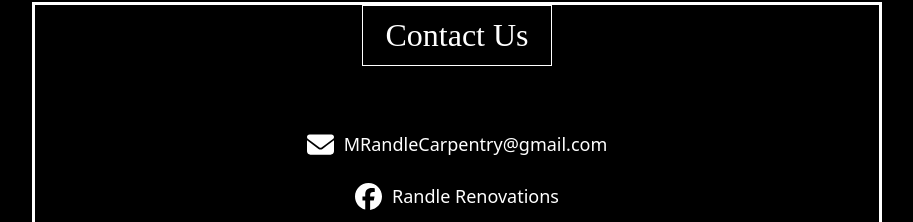
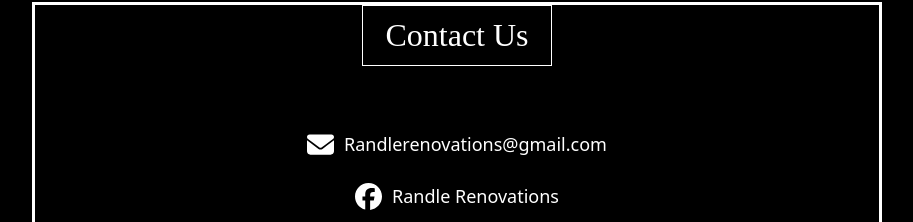
Before and after one commit to jeffbenak/Randle-Renovations, a React (Vite) app: page / in a window 1280 px wide. Shown: the part 3416-3638 px from the top of the page, without its empty margins (183-1096 px from the left). Built offline with nearby package versions, Linux system fonts and the light colour scheme; a web font is replaced by a local one.

Commit message:
Updated the email to the new email

```diff
--- a/src/components/pages/Home.jsx
+++ b/src/components/pages/Home.jsx
@@ -74,7 +74,7 @@ export default function Home() {
 
         <div className="content">
 
-        <p><FontAwesomeIcon className="fa-xl envelope" icon={faEnvelope}></FontAwesomeIcon><a className="email" href="mailto:MRandleCarpentry@gmail.com">MRandleCarpentry@gmail.com</a></p>
+        <p><FontAwesomeIcon className="fa-xl envelope" icon={faEnvelope}></FontAwesomeIcon><a className="email" href="mailto:Randlerenovations@gmail.com">Randlerenovations@gmail.com</a></p>
         <p><FontAwesomeIcon className="fa-xl" icon={faFacebook}></FontAwesomeIcon><a href="https://www.facebook.com/profile.php?id=100077916173261" className="social facebook">Randle Renovations</a></p>
         <p><FontAwesomeIcon className="fa-xl" icon={faPhone}></FontAwesomeIcon><a href="tel:+17739721844" className="social">773-972-1844</a></p>
 
```
